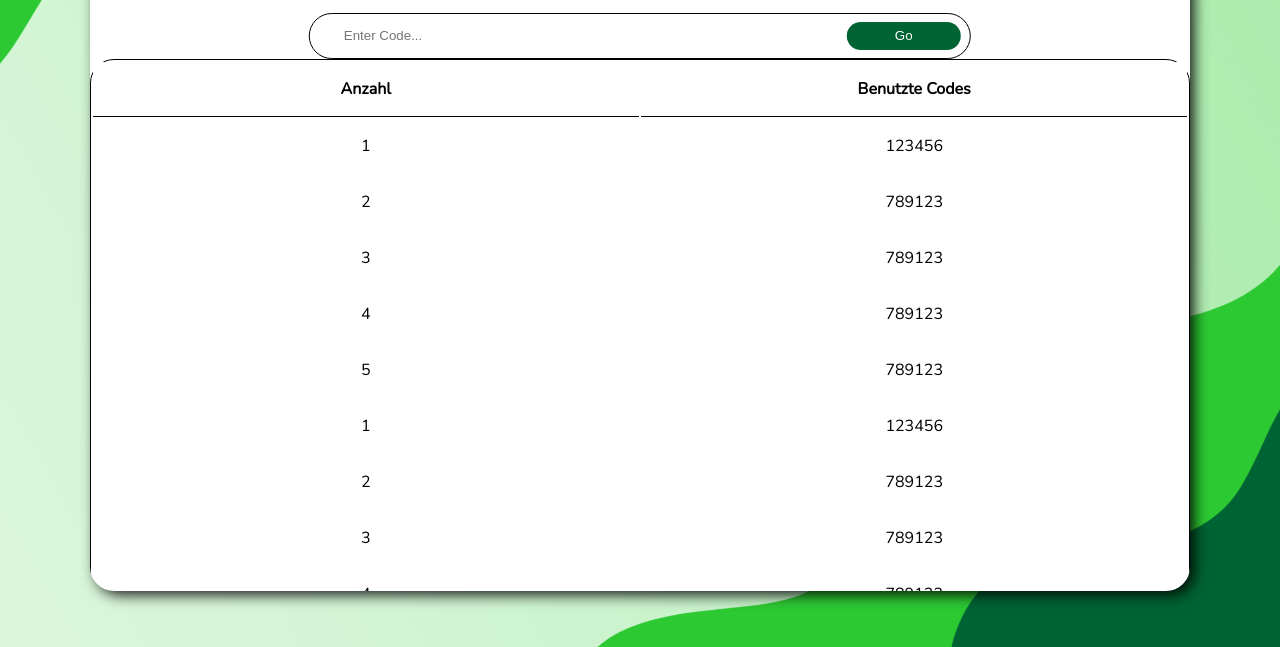
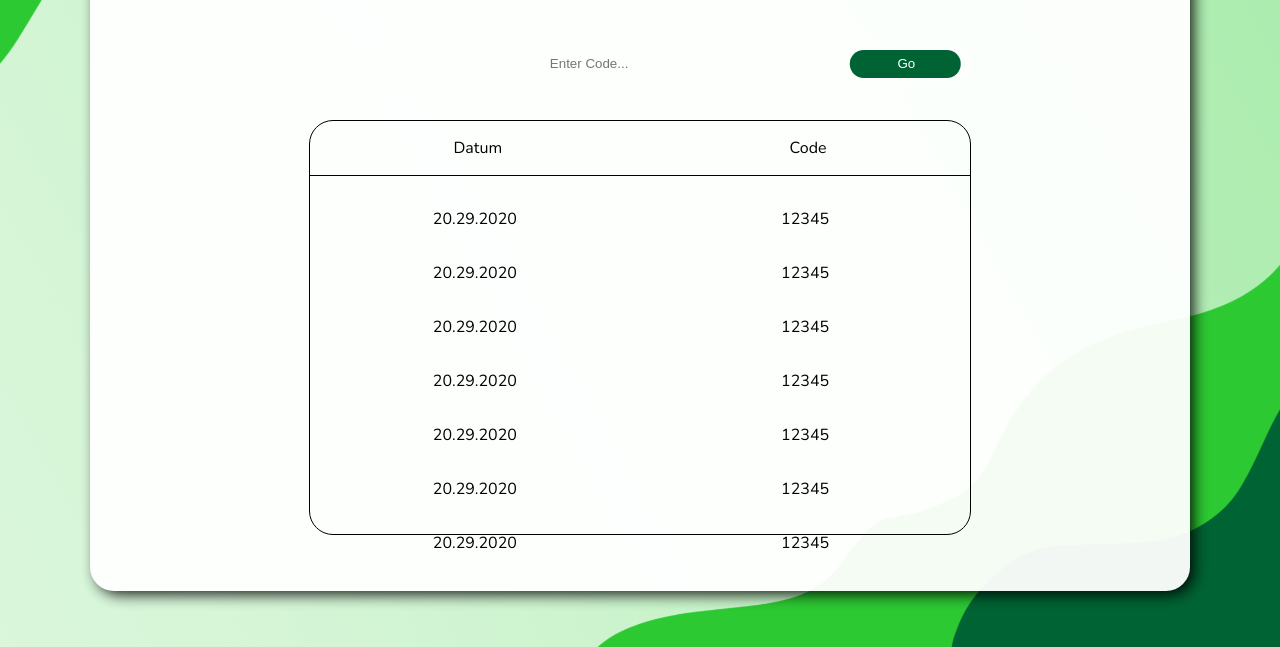
Before and after one commit to ffaex/wohler_quest, a plain HTML site: page frontend/codes.html in a window 1280 px wide. Shown: the part 153-800 px from the top of the page. Drawn offline with nearby package versions, Linux system fonts and the light colour scheme.

Commit message:
Add files via upload

```diff
--- a/frontend/codes.html
+++ b/frontend/codes.html
@@ -1,127 +1,99 @@
 <!DOCTYPE html>
 <html lang="en">
+
 <head>
-    <meta charset="UTF-8">
-    <meta http-equiv="X-UA-Compatible" content="IE=edge">
-    <meta name="viewport" content="width=device-width, initial-scale=1.0">
-    <link rel="stylesheet" href="./css/codes.css">
-    <link rel="preconnect" href="https://fonts.googleapis.com">
-    <link rel="preconnect" href="https://fonts.gstatic.com" crossorigin>
-    <link href="https://fonts.googleapis.com/css2?family=Nunito:wght@200&display=swap" rel="stylesheet">
+    <meta charset="UTF-8" />
+    <meta http-equiv="X-UA-Compatible" content="IE=edge" />
+    <meta name="viewport" content="width=device-width, initial-scale=1.0" />
+    <link rel="stylesheet" href="./css/main.css">
+    <link rel="stylesheet" href="./css/codes.css" />
+    <link rel="preconnect" href="https://fonts.googleapis.com" />
+    <link rel="preconnect" href="https://fonts.gstatic.com" crossorigin />
+    <link href="https://fonts.googleapis.com/css2?family=Nunito:wght@200&display=swap" rel="stylesheet" />
     <title>Wöhler-Quest_Codes</title>
 </head>
+
 <body>
-
-    <div id ="bubble" >
-        <nav class ="nav">
-            <div id ="navlinks">
+    <div class ="background"></div>
+    <div id="bubble">
+        <nav class="nav">
+            <div id="navlinks">
                 <ul>
-                    <li><a class="active" href="test.html"><img src="./res/Wöhlerschule-Logo-Web-900-300x165.png" height="40" ></a></li>
+                    <li>
+                        <a class="active" href="test.html"><img src="./res/Wöhlerschule-Logo-Web-900-300x165.png"
+                                height="40" /></a>
+                    </li>
                     <li><a href="rank.html">Bestenliste</a></li>
                     <li><a href="codes.html">Codes</a></li>
                 </ul>
             </div>
-            <div>
-
-            </div>
+            <div></div>
         </nav>
 
         <div class="codes">
             <form onsubmit="event.preventDefault();" role="search">
                 <div id="codeform">
-                    <input id="search" type="search" placeholder="Enter Code..." autofocus required />
+                    <input id="search" type="search" placeholder="Enter Code..."  autofocus required />
                     <button type="submit">Go</button>
                 </div>
-              </form>
+            </form>
         </div>
 
+        <div class="outertable">
+            <div class="tablehead"><a> Datum</a><a> Code</a></div>
+            <div class="tablecontent">
+                <div class="tableline">
+                    <div class="tablecell"><a>20.29.2020</a></div>
+                    <div class="tablecell"><a>12345</a></div>
+                </div>
+                <div class="tableline">
+                    <div class="tablecell"><a>20.29.2020</a></div>
+                    <div class="tablecell"><a>12345</a></div>
+                </div>
+                <div class="tableline">
+                    <div class="tablecell"><a>20.29.2020</a></div>
+                    <div class="tablecell"><a>12345</a></div>
+                </div>
+                <div class="tableline">
+                    <div class="tablecell"><a>20.29.2020</a></div>
+                    <div class="tablecell"><a>12345</a></div>
+                </div>
+                <div class="tableline">
+                    <div class="tablecell"><a>20.29.2020</a></div>
+                    <div class="tablecell"><a>12345</a></div>
+                </div>
+                <div class="tableline">
+                    <div class="tablecell"><a>20.29.2020</a></div>
+                    <div class="tablecell"><a>12345</a></div>
+                </div>
+                <div class="tableline">
+                    <div class="tablecell"><a>20.29.2020</a></div>
+                    <div class="tablecell"><a>12345</a></div>
+                </div>
+                <div class="tableline">
+                    <div class="tablecell"><a>20.29.2020</a></div>
+                    <div class="tablecell"><a>12345</a></div>
+                </div>
+                <div class="tableline">
+                    <div class="tablecell"><a>20.29.2020</a></div>
+                    <div class="tablecell"><a>12345</a></div>
+                </div>
+                <div class="tableline">
+                    <div class="tablecell"><a>20.29.2020</a></div>
+                    <div class="tablecell"><a>12345</a></div>
+                </div>
+                <div class="tableline">
+                    <div class="tablecell"><a>20.29.2020</a></div>
+                    <div class="tablecell"><a>12345</a></div>
+                </div>
+                <div class="tableline">
+                    <div class="tablecell"><a>20.29.2020</a></div>
+                    <div class="tablecell"><a>12345</a></div>
+                </div>
 
-        <!--Button damit scrollbar direkt hoch geht-->
-        <div class=".fancytable" >
-
-            <table>
-			<thead>
-                <tr>
-                    <th>Anzahl</th>
-                    <th>Benutzte Codes</th>
-                </tr>
-			</thead	>
-            <tbody>
-                <tr>
-                    <td>1</td>
-                    <td>123456</td>
-                </tr>
-
-                <tr>
-                    <td>2</td>
-                    <td>789123</td>
-                </tr>
-                <tr>
-                    <td>3</td>
-                    <td>789123</td>
-                </tr>
-                <tr>
-                    <td>4</td>
-                    <td>789123</td>
-                </tr>
-                <tr>
-                    <td>5</td>
-                    <td>789123</td>
-                </tr>
-
-                <tr>
-                    <td>1</td>
-                    <td>123456</td>
-                </tr>
-
-                <tr>
-                    <td>2</td>
-                    <td>789123</td>
-                </tr>
-                <tr>
-                    <td>3</td>
-                    <td>789123</td>
-                </tr>
-                <tr>
-                    <td>4</td>
-                    <td>789123</td>
-                </tr>
-                <tr>
-                    <td>5</td>
-                    <td>789123</td>
-                </tr>
-                <tr>
-                    <td>1</td>
-                    <td>123456</td>
-                </tr>
-
-                <tr>
-                    <td>2</td>
-                    <td>789123</td>
-                </tr>
-                <tr>
-                    <td>3</td>
-                    <td>789123</td>
-                </tr>
-                <tr>
-                    <td>4</td>
-                    <td>789123</td>
-                </tr>
-                <tr>
-                    <td>5</td>
-                    <td>789123</td>
-                </tr>
-            </tbody>
-
-
-
-
-
-            </table>
+            </div>
         </div>
     </div>
+</body>
 
-
-
-</body>
 </html>
--- a/frontend/css/codes.css
+++ b/frontend/css/codes.css
@@ -1,86 +1,20 @@
-html {
-  background: url(../res/background.png) no-repeat center center fixed;
-  -webkit-background-size: cover;
-  -moz-background-size: cover;
-  -o-background-size: cover;
-  background-size: cover;
-}
-
-#bubble {
-  position: absolute;
-  width: 86%;
-  height: 86%;
-  background-color: white;
-  border-radius: 1.5rem;
-  left: 7%;
-  top: 7%;
-  overflow: hidden;
-  font-family: 'Nunito', sans-serif;
-  box-shadow: 5px 5px 15px -2px #000000;
-}
-
-#foreground {
-  position: absolute;
-  width: 100%;
-  height: 100%;
-  top: 0;
-  left: 0;
-  background: url(foreground.png) no-repeat center center fixed;
-  -webkit-background-size: cover;
-  -moz-background-size: cover;
-  -o-background-size: cover;
-  background-size: cover;
-}
-
-.nav ul {
-  margin-left: 1%;
-  padding: 0;
-  list-style: none;
-  display: table;
-  width: 20%;
-  text-align: left;
-}
-
-.nav li {
-  display: table-cell;
-  position: relative;
-  padding: 1 0;
-}
-
-.nav a {
-  color: rgb(110, 108, 108);
-  text-transform: uppercase;
-  text-decoration: none;
-  letter-spacing: 0.15em;
-  display: inline-block;
-  padding: 1rem 2rem;
-  position: relative;
-}
-
-.nav a:after {
-  background: none repeat scroll 0 0 transparent;
-  bottom: 0;
-  content: "";
-  display: block;
-  height: 0.1rem;
-  left: 40%;
-  position: absolute;
-  background: rgb(0, 0, 0);
-  transition: width 0.3s ease 0s, left 0.3s ease 0s;
-  width: 0;
-}
-
-.nav a:hover:after {
-  width: 100%;
-  left: 0;
-}
 
 .codes {
+    margin-top: 4% ;
     margin-left: 50%;
     transform: translate(-50%, 0);
     border-radius: 1.5rem;
     width: 60%;
+    border: solid rgba(255,255,255,0) 0.1rem;
+    background-color: rgba(255,255,255,0.3);
+
+}
+
+.codes:hover{
+    background-color: rgba(255,255,255,0);
     border: solid black 0.1rem;
+    transition: .20s all ease;
+
 }
 
 #codeform {
@@ -92,12 +26,18 @@ html {
 input {
     border: none;
     outline: none;
+    width : 100%;
+    text-align: center;
+    background-color : rgba(255, 255,255,0)
 }
 
 form {
     outline: none;
     background-color: transparent;
     width: 100%;
+    text-align: center;
+    margin: 0;
+    height: 100%;
 }
 
 button[type="submit"] {
@@ -112,58 +52,7 @@ button[type="submit"] {
     background-color: #006333;
 }
 
-.table {
-  margin: 0 auto;
-  margin-top: 10%;
-  width: 70%;
-  overflow:hidden;
-  overflow-y: scroll;
-  height: 20em;
-}
 
-tbody {
-  /* display: block; */
-  /* max-height: 20rem; */
-  height: 50px;;
-  scrollbar-width: none;
-  /* Firefox */
-}
-
-
-/* Hide scrollbar for Chrome, Safari and Opera */
-
-div::-webkit-scrollbar {
-  display: none;
-}
-
-
-table {
-  border-radius: 1.5rem;
-  border: solid black 0.1rem;
-  display: table;
-  margin: auto;
-  table-layout: fixed;
-  width: 100%;
-}
-
-td,
-th {
-  text-align: center;
-  padding: 1rem 9rem;
-  white-space: nowrap;
-  width: 50%;
-  padding: 1em;
-  /*word-break: break-all;*/
-}
-
-th {
-  border-bottom: solid;
-  border-width: 0.1rem;
-  position: sticky;
-  background-color: white;
-  z-index: 2;
-  top: 0;
-}
 
 @media only screen and (min-device-width: 320px) and (max-device-width: 480px) {
     #bubble {
--- /dev/null
+++ b/frontend/css/main.css
@@ -0,0 +1,145 @@
+/* main style*/
+
+html {
+    background: url(../res/background.png) no-repeat center center fixed;
+    -webkit-background-size: cover;
+    -moz-background-size: cover;
+    -o-background-size: cover;
+    background-size: cover;
+}
+
+.background{
+    position : absolute;
+    min-width : 86%;
+    min-height: 86%;
+    background-color: white;
+    border-radius : 1.5rem;
+    left : 7%;
+    top : 7%;
+    box-shadow: 5px 5px 15px -2px #000000;
+    opacity : 0.95;
+}
+#bubble {
+    position : absolute;
+    width : 86%;
+    height: 86%;
+    border-radius : 1.5rem;
+    left : 7%;
+    top : 7%;
+    overflow : hidden;
+    font-family: 'Nunito', sans-serif;
+
+}
+
+#foreground {
+	position : absolute;
+	width : 100%;
+	height : 100%;
+	top : 0;
+	left : 0 ;
+
+    background: url(foreground.png) no-repeat center center fixed;
+    -webkit-background-size: cover;
+    -moz-background-size: cover;
+    -o-background-size: cover;
+    background-size: cover;
+}
+
+.nav ul {
+  margin-left: 1%;
+  padding: 0;
+  list-style: none;
+  display: table;
+  width: 20%;
+  text-align: left;
+
+}
+
+.nav li {
+  display: table-cell;
+  position: relative;
+  padding: 1 0;
+}
+
+
+.nav a {
+  color: rgb(110, 108, 108);
+  text-transform: uppercase;
+  text-decoration: none;
+  letter-spacing: 0.15em;
+
+  display: inline-block;
+  padding: 1rem 2rem;
+  position: relative;
+
+}
+
+.nav a:after {
+  background: none repeat scroll 0 0 transparent;
+  bottom: 0;
+  content: "";
+  display: block;
+  height: 0.1rem;
+  left: 40%;
+  position: absolute;
+  background: rgb(0, 0, 0);
+  transition: width 0.3s ease 0s, left 0.3s ease 0s;
+  width: 0;
+}
+
+.nav a:hover:after {
+    width: 100%;
+    left: 0;
+}
+
+/* tabel style */
+
+.outertable{
+    margin: 0 auto;
+    margin-top: 3%;
+    width: 60%;
+    border-radius: 1.5rem;
+    border: solid black 0.1rem;
+    height:60%;
+}
+
+.tablehead{
+    padding:   1rem 0;
+    width : 100%;
+    border-bottom: solid black 0.1rem;
+    display: flex;
+    justify-content : space-around;
+
+}
+
+.tablecontent{
+    padding-top : 1rem;
+    height : 90%;
+    overflow-y: scroll;
+    scrollbar-width: none;
+    -ms-overflow-style: none;
+
+}
+div::-webkit-scrollbar {
+    display: none;
+}
+.tableline{
+    padding: 1rem 0;
+    display : flex;
+    justify-content : space-around;
+
+}
+
+.tablecell{
+    width : 8rem;
+    text-align : center;
+}
+
+@media only screen
+and (min-device-width : 320px)
+and (max-device-width : 480px) {
+
+	#bubble{
+		background-color : black ;
+	}
+}
```
Lines whose indentation alone changed are shown as unchanged.
